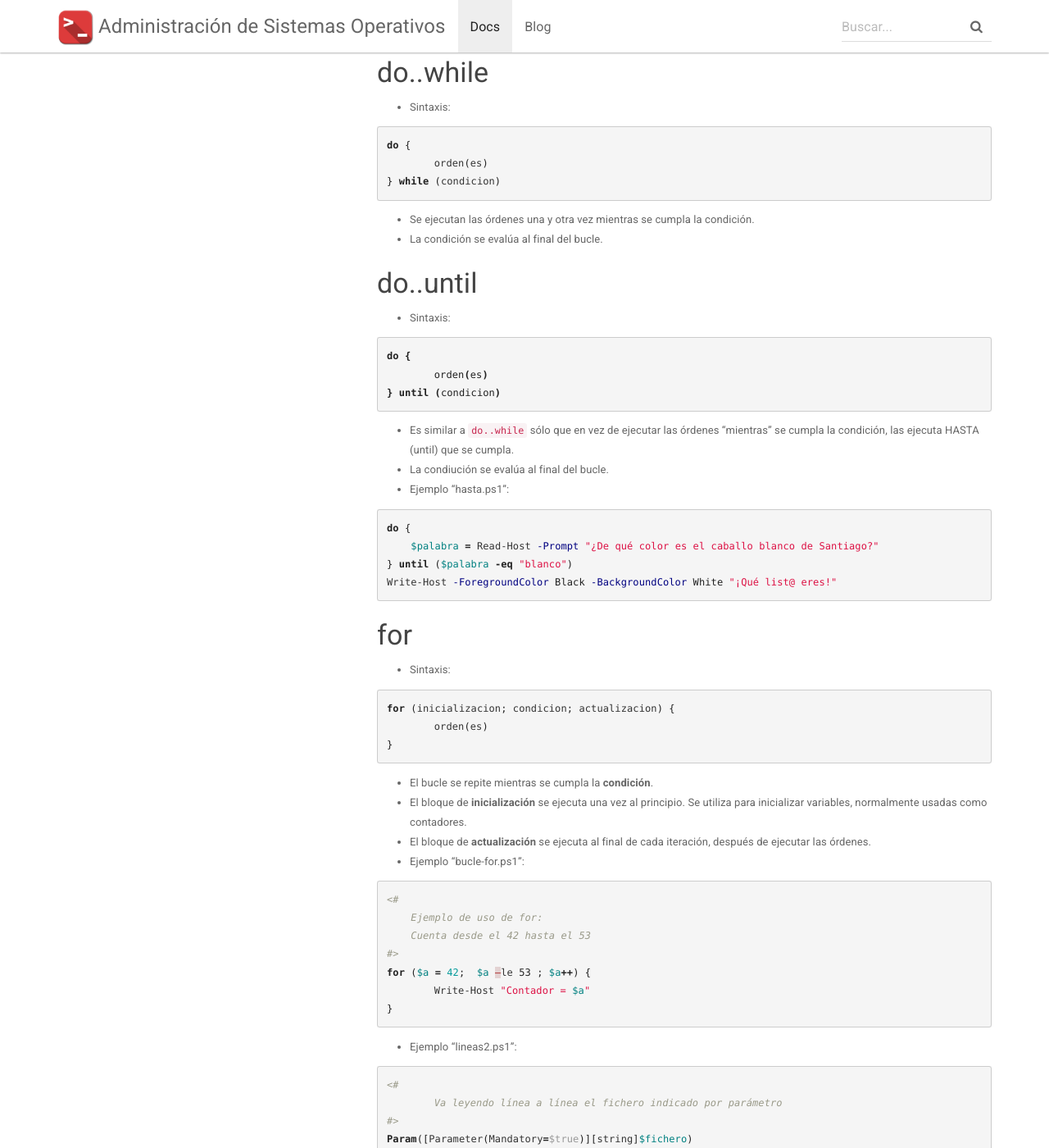
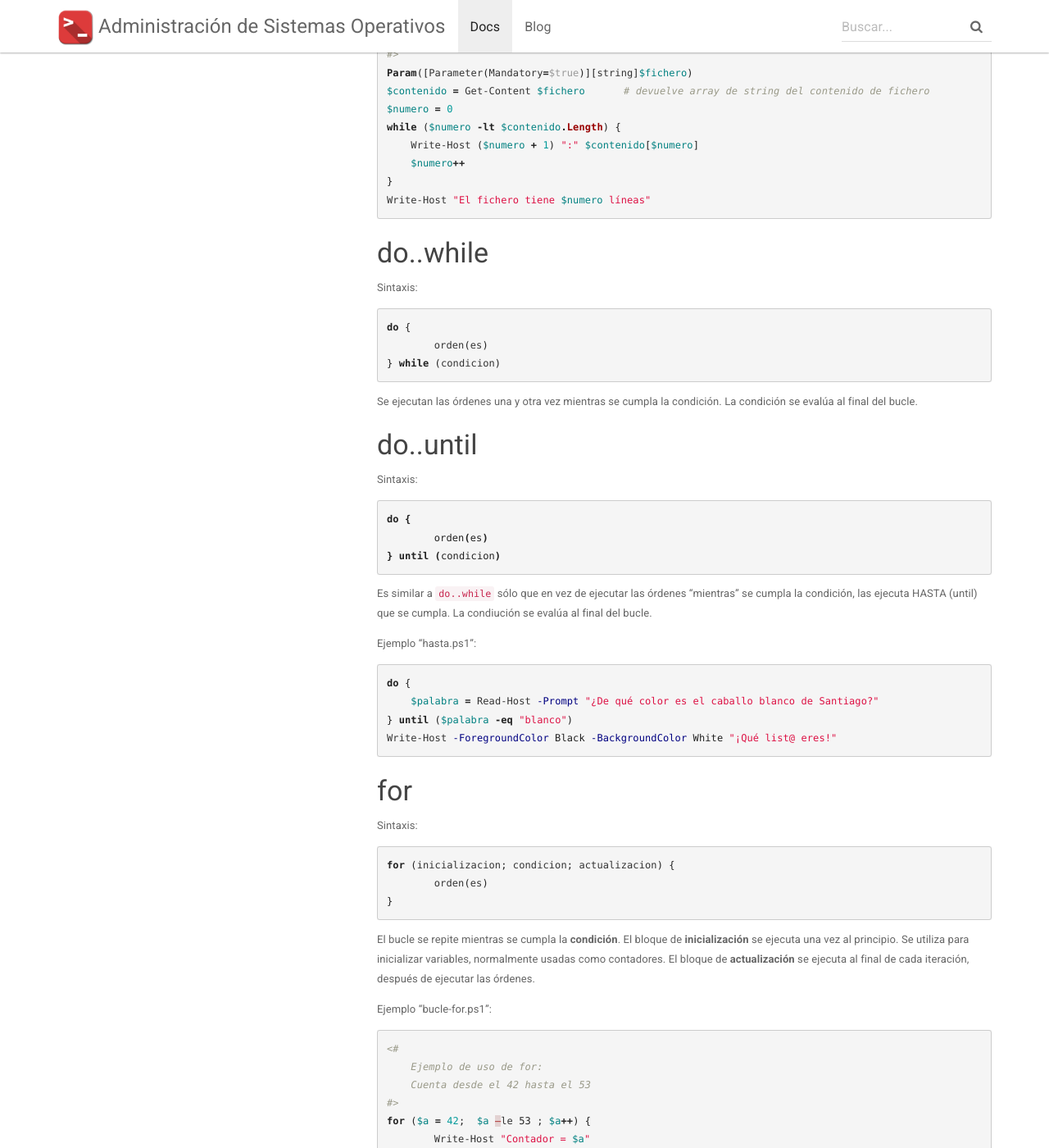
Before and after one commit to asir-add/asir-add.github.io, a Jekyll site: the page built from docs/_docs/scripting/powershell.md, in a window 1280 px wide and 1400 px high, scrolled down 15542 px. Shown: the whole window at 82% size. Built offline with Jekyll 4.4.1, drawn with Linux system fonts in a browser that asks for light colours; nearby versions of some CDN libraries; some of the changed text lies outside the part shown.

Commit message:
actualizar tutorial scripting powershell

````diff
--- a/docs/_docs/scripting/powershell.md
+++ b/docs/_docs/scripting/powershell.md
@@ -4,23 +4,31 @@ title: Scripting en PowerShell
 
 ## El primer script
 
-* El script "Hola Mundo" (holamundo.ps1):
+El script "Hola Mundo" (holamundo.ps1):
 
 ```powershell
 Write-Host "Hola Mundo"
 ```
-* Ejecutar: `.\holamundo.ps1`
-  * Hay que añadir “.\” porque “holamundo.ps1” no está en el PATH.
+Los scripts PowerShell deben tener extensión `.ps1`.
 
-> Los scripts PowerShell deben tener extensión ".ps1".
+Para ejecutar el script:
+
+```powershell
+PS> .\holamundo.ps1
+Hola Mundo
+```
+
+> Hay que añadir `.\` porque `holamundo.ps1` no está en el PATH.
 
 >  El cmdlet `Write-Host` es equivalente a `echo`.
 
 ## El segundo script
 
-* Los comentarios simples en PowerShell se definen con `#` (almohadilla).
-* Desde la versión 2 de PowerShell se pueden usar bloques de comentarios con `<#` y `#>`.
-* El script "comentarios.ps1":
+Los comentarios simples en PowerShell se definen con `#` (almohadilla).
+
+Desde la versión 2 de PowerShell se pueden usar bloques de comentarios con `<#` y `#>`.
+
+El script "comentarios.ps1":
 
 ```bash
 # Soy un comentario simple en PowerShell
@@ -32,7 +40,7 @@ Get-Date
 query user
 ```
 
-* Los bloques de comentarios se suelen utilizar para incluir ayuda en nuestros scripts, que luego podrá ser consultada con `Get-Help <script.ps1>`:
+Los bloques de comentarios se suelen utilizar para incluir ayuda en nuestros scripts, que luego podrá ser consultada con `Get-Help <script.ps1>`:
 
 ```powershell
 <#
@@ -56,7 +64,7 @@ query user
 Write-Host "Sólo sirvo para mostrarte como se usan los comentarios"
 ```
 
-* Si consultamos la ayuda del script anterior obtendremos los siguiente:
+Si consultamos la ayuda del script anterior obtendremos los siguiente:
 
 ```powershell
 PS> Get-Help .\comentariosv2.ps1
@@ -87,7 +95,7 @@ NOTAS
 
 ## El tercer script
 
-* El script "educado.ps1":
+El script "educado.ps1":
 
 ```powershell
 $nombre = Read-Host -Prompt "¿Cómo te llamas?"
@@ -97,7 +105,7 @@ Write-Host "¿Cómo estás?"
 
 > El cmdlet `Read-Host -Prompt <mensaje>` muestra el `mensaje` al usuario, luego espera a que se introduzca un dato desde teclado y éste es devuelto como un `String`, el cuál se almacena en la variable `$nombre`.
 
-* Es posible implementar el ejemplo anterior sin usar la variable:
+Es posible implementar el ejemplo anterior sin usar la variable:
 
 ```powershell
 Write-Host "Hola $(Read-Host -Prompt "¿Cómo te llamas?")"
@@ -128,7 +137,7 @@ Donde:
 | nombre   | Nombre del parámetro (es como una variable más dentro del script). |
 | valor    | Valor por defecto que tomará el parámetro si no se especifica al ejecutar el script. |
 
-* Script "parametros.ps1":
+Script "parametros.ps1":
 
 ```powershell
 Param(
@@ -145,7 +154,7 @@ Write-Host $cuarto
 Write-Host $quinto
 ```
 
-* Ejemplo de ejecución del script anterior:
+Ejemplo de ejecución del script anterior:
 
 ```powershell
 PS> Get-Help .\parametros.ps1
@@ -182,7 +191,7 @@ False
 
 #### Parámetro con conjunto de valores limitado
 
-* Para hacer que un parámetro sólo pueda recibir un conjunto limitado de valores (limitado.ps1):
+Para hacer que un parámetro sólo pueda recibir un conjunto limitado de valores (limitado.ps1):
 
 ```powershell
 Param(
@@ -191,7 +200,7 @@ Param(
 Write-Host $parametro
 ```
 
-* Uso del script:
+Uso del script:
 
 ```powershell
 PS> .\limitado.ps1 -parametro word
@@ -209,7 +218,7 @@ En línea: 1 Carácter: 16
 
 #### Parámetros obligatorios
 
-* Es posible hacer que un parámero sea obligatorio (mandatory.ps1):
+Es posible hacer que un parámero sea obligatorio (mandatory.ps1):
 
 ```powershell
 Param(
@@ -222,7 +231,7 @@ Write-Host $segundo
 
 > En el ejemplo anterior, el parámetro `segundo` es obligatorio (**mandatory**).
 
-* Si no especificamos el valor de los parámetros obligatorios, al ejecutar el script nos pedirá dichos valores:
+Si no especificamos el valor de los parámetros obligatorios, al ejecutar el script nos pedirá dichos valores:
 
 ```powershell
 PS> .\mandatory.ps1
@@ -248,7 +257,7 @@ hola
 
 ### Variables especiales
 
-* Dentro de los scripts podemos usar las siguientes variables especiales:
+Dentro de los scripts podemos usar las siguientes variables especiales:
 
 | Variable      | Descripción                              |
 | :------------ | :--------------------------------------- |
@@ -256,7 +265,7 @@ hola
 | $args.Count   | Número de parámetros pasados al script (excluyendo los especificados en el bloque `Param`). |
 | $LASTEXITCODE | Código de retorno de la última orden ejecutada (si es <> 0 indica que hubo un error). |
 
-* Script "especiales.ps1":
+Script "especiales.ps1":
 
 ```powershell
 Write-Host "Primero:" $args[0]
@@ -288,7 +300,7 @@ Write-Host "El valor introducido es: $var"
 
 ## Operaciones aritméticas
 
-* PowerShell integra de forma natural las operaciones aritméticas.
+PowerShell integra de forma natural las operaciones aritméticas.
 
 | Operador | Descripción                              | Ejemplo           |
 | -------- | ---------------------------------------- | ----------------- |
@@ -303,7 +315,7 @@ Write-Host "El valor introducido es: $var"
 
 > Más información: `Get-Help about_Arithmetic_Operators`
 
-* Script "aritmetica.ps1":
+Script "aritmetica.ps1":
 
 ```powershell
 $x = [int] (Read-Host -Prompt "Introduce el valor de la variable")
@@ -329,7 +344,7 @@ Write-Host $z
 | [Math]::Max(valor1, valor2)  | Función   | Devuelve el mayor de `valor1` y `valor2`.      |
 | [Math]::Min(valor1, valor2)  | Función   | Devuelve el menor de `valor1` y `valor2`.      |
 
-* Script "radio.ps1":
+Script "radio.ps1":
 
 ```powershell
 $radio = [double] (Read-Host -Prompt "Introduce el radio de la circunferencia")
@@ -339,7 +354,7 @@ Write-Host "El área de la circunferencia de radio" $radio "es" $area
 
 ## Operadores relacionales
 
-* Los operadores relacionales se utilizan para comparar valores y devuelven un valor de tipo booleano (True o False).
+Los operadores relacionales se utilizan para comparar valores y devuelven un valor de tipo booleano (True o False).
 
 | Operador | Descripción                                                  | Ejemplo   |
 | -------- | ------------------------------------------------------------ | --------- |
@@ -352,7 +367,7 @@ Write-Host "El área de la circunferencia de radio" $radio "es" $area
 
 > Para obtener más información podemos ejecutar el siguiente cmdlet: `Get-Help about_Comparison_Operators`
 
-* Script "comparacion.ps1":
+Script "comparacion.ps1":
 
 ```powershell
 Write-Host
@@ -365,8 +380,9 @@ $resultado = $arg1 -eq $arg2
 Write-Host "El resultado es" $resultado
 ```
 
-* También se pueden comparar otros tipos de datos:
-* Script "comparar-strings.ps1":
+También se pueden comparar otros tipos de datos:
+
+Script "comparar-strings.ps1":
 
 ```powershell
 # Compara dos strings
@@ -376,7 +392,7 @@ $resultado = $a -eq $b
 Write-Host "¿" $a "es igual a" $b "?" $resultado
 ```
 
-* Otros operadores relacionales:
+Otros operadores relacionales:
 
 | Operador       | Descripción                                                  |
 | -------------- | ------------------------------------------------------------ |
@@ -459,11 +475,9 @@ PS> $b -is [string]
 True
 ```
 
-
-
 ## Operadores lógicos
 
-* Los operadores lógicos permiten crear expresiones de comparación más complejas.
+Los operadores lógicos permiten crear expresiones de comparación más complejas.
 
 | Operador | Descripción                                                  | Ejemplo             |
 | -------- | ------------------------------------------------------------ | ------------------- |
@@ -471,7 +485,7 @@ True
 | `-and`   | "Y" lógico. Si alguno de los operandos es Falso, devuelve Falso. | `$False -and $True` |
 | `-not`   | Negación. Si el operando es Verdadero, devuelve Falso, y viceversa. | `-not $True`        |
 
-* Más ejemplos:
+Más ejemplos:
 
 ```powershell
 PS> $a = $True
@@ -505,8 +519,9 @@ if (condicion1) {
 }
 ```
 
-* Nos permite tomar decisiones según se cumplan o no unas condiciones (expresiones booleanas).
-* El script "temperatura.ps1":
+Nos permite tomar decisiones según se cumplan o no unas condiciones (expresiones booleanas).
+
+El script "temperatura.ps1":
 
 ```powershell
 $temperatura = [double] (Read-Host -Prompt "¿Cuál es la temperatura del paciente?")
@@ -525,7 +540,7 @@ if ($temperatura -lt 35) {
 }
 ```
 
-* El script "crea-dir.ps1":
+El script "crea-dir.ps1":
 
 ```powershell
 <#
@@ -562,10 +577,9 @@ switch (expresion) {
 }
 ```
 
-* Controla el flujo de ejecución basándose en la expresión dada.
-* La expresión se compara, en orden, con todos los patrones.
-* Cuando la expresión coincide con un patrón, se ejecutan todas las órdenes que vayan a continuación, hasta encontrar `break`.
-* Ejemplo "dia-semana.ps1":
+Controla el flujo de ejecución basándose en la expresión dada. La expresión se compara, en orden, con todos los patrones. Cuando la expresión coincide con un patrón, se ejecutan todas las órdenes que vayan a continuación, hasta encontrar `break`.
+
+Ejemplo "dia-semana.ps1":
 
 ```powershell
 $dia = Get-Date -UFormat "%a"
@@ -581,7 +595,7 @@ switch ($dia) {
 }
 ```
 
-* Ejemplo "temperatura2.ps1":
+Ejemplo "temperatura2.ps1":
 
 ```powershell
 $temperatura = [double] (Read-Host -Prompt "¿Cuál es la temperatura del paciente?")
@@ -620,7 +634,7 @@ switch ($temperatura) {
 
 > La variable `$_` se corresponde con el valor de la expresión. En el ejemplo anterior `$_`  es igual a `$temperatura`.
 
-* Ejemplo "menu.ps1":
+Ejemplo "menu.ps1":
 
 ```powershell
 Write-Host "1) Mostrar la fecha"
@@ -647,9 +661,9 @@ while (condición) {
 }
 ```
 
-* Se ejecutan las órdenes una y otra vez mientras se cumpla la condición.
-* La condición se evalúa al principio del bucle.
-* Ejemplo "mientras.ps1":
+Se ejecutan las órdenes una y otra vez mientras se cumpla la condición. La condición se evalúa al principio del bucle.
+
+Ejemplo "mientras.ps1":
 
 ```powershell
 <#
@@ -662,7 +676,7 @@ while ( $a –le 53 ) {
 }
 ```
 
-* Ejemplo "lineas.ps1":
+Ejemplo "lineas.ps1":
 
 ```powershell
 <#
@@ -680,7 +694,7 @@ Write-Host "El fichero tiene $numero líneas"
 
 ### do..while
 
-- Sintaxis:
+Sintaxis:
 
 ```powershell
 do {
@@ -701,9 +714,9 @@ do {
 } until (condicion)
 ```
 
-* Es similar a `do..while` sólo que en vez de ejecutar las órdenes "mientras" se cumpla la condición, las ejecuta HASTA (until) que se cumpla.
-* La condiución se evalúa al final del bucle.
-* Ejemplo "hasta.ps1":
+Es similar a `do..while` sólo que en vez de ejecutar las órdenes "mientras" se cumpla la condición, las ejecuta HASTA (until) que se cumpla. La condiución se evalúa al final del bucle.
+
+Ejemplo "hasta.ps1":
 
 ```powershell
 do {
@@ -722,10 +735,9 @@ for (inicializacion; condicion; actualizacion) {
 }
 ```
 
-* El bucle se repite mientras se cumpla la **condición**.
-* El bloque de **inicialización** se ejecuta una vez al principio. Se utiliza para inicializar variables, normalmente usadas como contadores.
-* El bloque de **actualización** se ejecuta al final de cada iteración, después de ejecutar las órdenes.
-* Ejemplo "bucle-for.ps1”:
+El bucle se repite mientras se cumpla la **condición**. El bloque de **inicialización** se ejecuta una vez al principio. Se utiliza para inicializar variables, normalmente usadas como contadores. El bloque de **actualización** se ejecuta al final de cada iteración, después de ejecutar las órdenes.
+
+Ejemplo "bucle-for.ps1”:
 
 ```powershell
 <#
@@ -737,7 +749,7 @@ for ($a = 42;  $a –le 53 ; $a++) {
 }
 ```
 
-* Ejemplo "lineas2.ps1":
+Ejemplo "lineas2.ps1":
 
 ```powershell
 <#
@@ -775,7 +787,7 @@ foreach ($fichero in $ficheros) {
 }
 ```
 
-* Script "lineas3.ps1":
+Script "lineas3.ps1":
 
 ```powershell
 <#
@@ -813,7 +823,7 @@ Get-ChildItem $directorio | ForEach-Object {
 }
 ```
 
-* Script "lineas4.ps1":
+Script "lineas4.ps1":
 
 ```powershell
 <#
@@ -832,20 +842,21 @@ Write-Host "El fichero tiene $numero líneas"
 
 #### `break`
 
-* Hace que cualquier bucle termine y pase el control a la siguiente línea después del bloque de órdenes.
+Hace que cualquier bucle termine y pase el control a la siguiente línea después del bloque de órdenes.
 
 #### `continue`
 
-* Hace que termine la iteración actual de cualquier bucle y pase directamente a la siguiente iteración, saltádose la ejecución de las órdenes restantes de la iteración actual.
+Hace que termine la iteración actual de cualquier bucle y pase directamente a la siguiente iteración, saltádose la ejecución de las órdenes restantes de la iteración actual.
 
 #### `exit`
 
-* Termina la ejecución del script.
+Termina la ejecución del script.
 
 ## Funciones
 
-* Las funciones permiten agrupar un conjunto de órdenes que se ejecutan con una cierta frecuencia, para poder reutilizarlas.
-* Sintaxis de definición de una función:
+Las funciones permiten agrupar un conjunto de órdenes que se ejecutan con una cierta frecuencia, para poder reutilizarlas.
+
+Sintaxis de definición de una función:
 
 ```powershell
 function nombre([parametro]...) {
@@ -883,11 +896,13 @@ Write-Host $saludo
 
 #### Parámetros
 
-* La función puede recibir parámetros al ejecutarla, y estos hay que declararlos entre los paréntesis `(...)`.
-* La sintaxis para definir los parámetros de una función es idéntica al bloque `param` utilizado para especificar los parámetros de un script.
-* Debemos tener en cuenta que los parámetros son variables locales dentro de la función, lo que significa que no se puede acceder a ellas desde fuera de la función.
-* Ejemplo "saludar2.ps1":
+La función puede recibir parámetros al ejecutarla, y estos hay que declararlos entre los paréntesis `(...)`.
 
+La sintaxis para definir los parámetros de una función es idéntica al bloque `param` utilizado para especificar los parámetros de un script.
+
+Debemos tener en cuenta que los parámetros son variables locales dentro de la función, lo que significa que no se puede acceder a ellas desde fuera de la función.
+
+Ejemplo "saludar2.ps1":
 
 ```powershell
 <#
@@ -923,7 +938,7 @@ Write-Host $saludo
 
 #### Más ejemplos de funciones
 
-* Ejemplo "sumar.ps1":
+Ejemplo "sumar.ps1":
 
 ```powershell
 function Calcular-AreaCirculo([double] $radio) {
@@ -936,7 +951,7 @@ $area = Calcular-AreaCirculo $radio
 Write-Host "El área de una circunferencia de radio $radio es $area"
 ```
 
-* Ejemplo "espacio-libre.ps1":
+Ejemplo "espacio-libre.ps1":
 
 ```powershell
 # Devuelve la cantidad de bytes libres de la unidad indicada
@@ -956,9 +971,11 @@ Write-Host "La unidad $unidad dispone de $gigas GB libres"
 
 ### Módulos
 
-* Es posible crear módulos o librerías con elementos (llamados **miembros**) que podemos reutilizar desde otros scripts (variables, funciones, alias, cmdlets, ...).
-* Los módulos son scripts con extensión `.psm1`.
-* Módulo "trigonometria.psm1":
+Es posible crear módulos o librerías con elementos (llamados **miembros**) que podemos reutilizar desde otros scripts (variables, funciones, alias, cmdlets, ...).
+
+Los módulos son scripts con extensión `.psm1`.
+
+Módulo "trigonometria.psm1":
 
 ```powershell
 function Calcular-AreaRectangulo([double] $ancho, [double] $alto) {
@@ -976,8 +993,9 @@ function Calcular-AreaCircunferencia([double] $radio) {
 
 #### Exportar miembros de un módulo
 
-* Es posible decidir lo que es accesible dentro de un módulo mediante el cmdlet `Export-ModuleMember`.
-* Script "trigonometria-limitado.psm1":
+Es posible decidir lo que es accesible dentro de un módulo mediante el cmdlet `Export-ModuleMember`.
+
+Script "trigonometria-limitado.psm1":
 
 ```powershell
 function Calcular-AreaRectangulo([double] $ancho, [double] $alto) {
@@ -995,28 +1013,28 @@ function Calcular-AreaCircunferencia([double] $radio) {
 Export-ModuleMember -Function Calcular-AreaRectangulo,Calcular-AreaTriangulo
 ```
 
-* En el ejemplo anterior, los scripts que usen el módulo sólo podrán acceder a las funciones `Calcular-AreaRectangulo` y `Calcular-AreaTriangulo`, pero no a `Calcular-AreaCircunferencia`. Esta última será una función sólo para uso interno del módulo.
+> En el ejemplo anterior, los scripts que usen el módulo sólo podrán acceder a las funciones `Calcular-AreaRectangulo` y `Calcular-AreaTriangulo`, pero no a `Calcular-AreaCircunferencia`. Esta última será una función sólo para uso interno del módulo.
 
 #### Usar un módulo
 
-* Para usar un módulo desde un script es necesario importarlo con el cmdlet:
+Para usar un módulo desde un script es necesario importarlo con el cmdlet:
 
 ```powershell
 Import-Module <modulo>
 ```
 
+Donde:
+
 * `modulo` es el nombre del fichero del módulo con o sin la extensión.
-* Para importar un módulo es necesario que se encuentre en alguna de las rutas de la variable de entorno `$env:PSModulePath` o especificar la ruta completa del módulo.
-* El cmdlet `Import-Module` comprueba si los nombres de las funciones utilizan verbos válidos para PowerShell. Para conocer estos verbos disponemos del cmdlet `Get-Verb`.
-  * Se mostrarán unos avisos en caso de que alguna función exportada no cumpla con este requisito.
-  * Para deshabilitar esta comprobación usamos el parámetro `-DisableNameChecking`.
 
+Para importar un módulo es necesario que se encuentre en alguna de las rutas de la variable de entorno `$env:PSModulePath` o especificar la ruta completa del módulo.
+
+El cmdlet `Import-Module` comprueba si los nombres de las funciones utilizan verbos válidos para PowerShell. Para conocer estos verbos disponemos del cmdlet `Get-Verb`. Se mostrarán unos avisos en caso de que alguna función exportada no cumpla con este requisito. Para deshabilitar esta comprobación usamos el parámetro `-DisableNameChecking`.
 ```powershell
 Import-Module -DisableNameChecking <modulo>
 ```
 
-* Por ejemplo, en el script "usar-modulo.ps1" vemos como importar y usar las funciones exportadas por el módulo "trigonometria.psm1":
-
+Por ejemplo, en el script "usar-modulo.ps1" vemos como importar y usar las funciones exportadas por el módulo "trigonometria.psm1":
 
 ```powershell
 Import-Module -DisableNameChecking "x:\ruta\al\modulo\trigonometria"
@@ -1049,7 +1069,7 @@ En línea: 1 Carácter: 1
     + FullyQualifiedErrorId : InvalidCastFromStringToInteger
 ```
 
-* Acceder a uno de los elementos del array:
+Acceder a uno de los elementos del array:
 
 ```powershell
 PS> $miArray[1]
@@ -1058,7 +1078,7 @@ PS> $miArray[0] + " blablabla " + $miArray[2]
 primero blablabla tercero
 ```
 
-* Acceder a TODOS los elementos del array:
+Acceder a TODOS los elementos del array:
 
 ```powershell
 PS> $miArray
@@ -1068,7 +1088,7 @@ tercero
 cuarto
 ```
 
-* Conocer el número de elementos del array:
+Conocer el número de elementos del array:
 
 ```powershell
 PS> $miArray.Length
````
Also changed, not shown: other parts of docs/_docs/scripting/powershell.md (+48 -40 lines).
